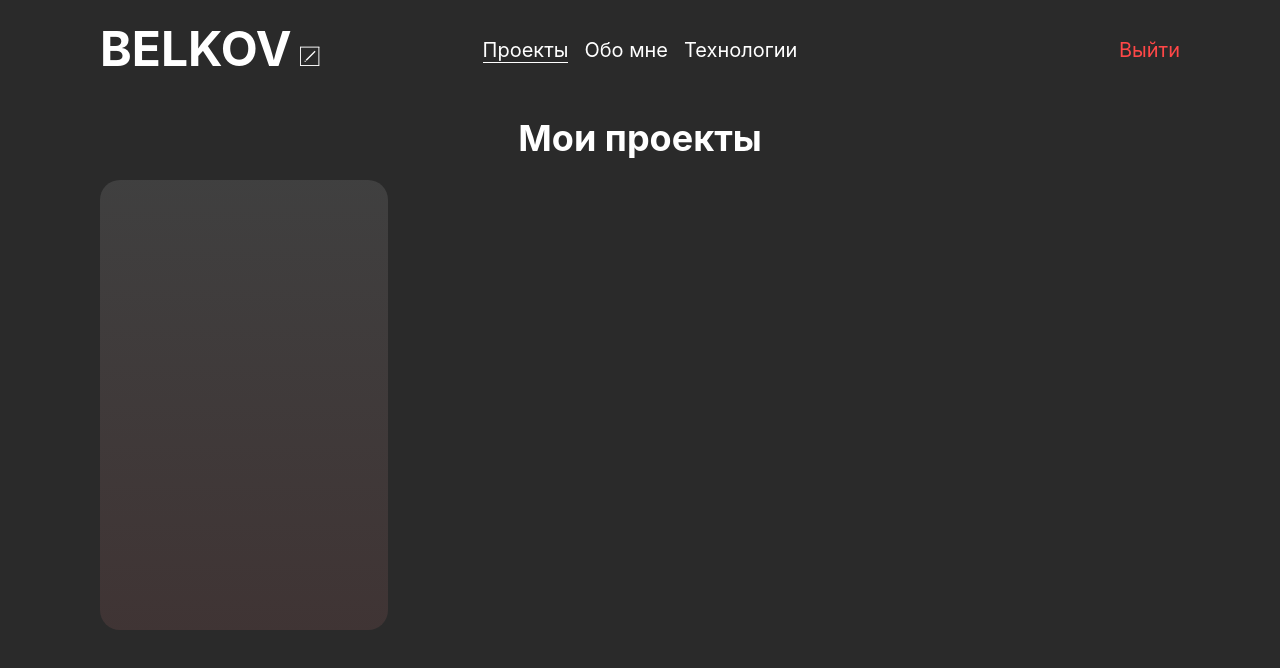
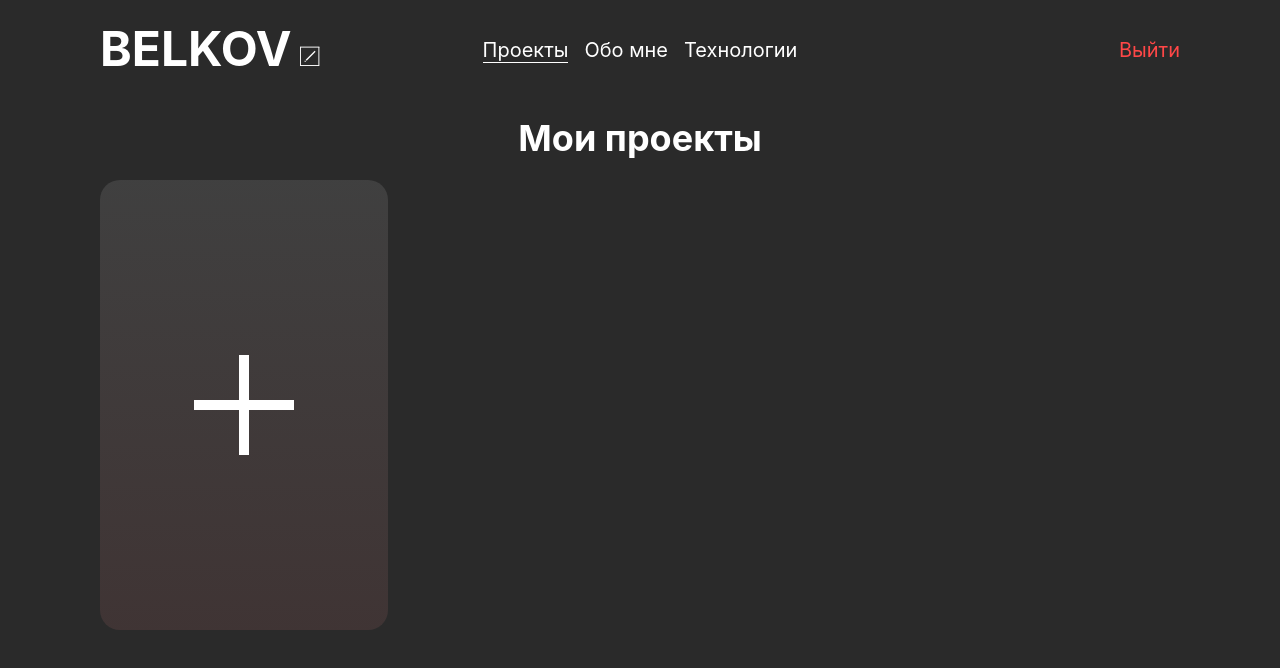
Before and after one commit to SkoroXoDTwo/portfolio-website-builder, a React (Create React App) app: page /#/ in a window 1280 px wide. Shown: the top 668 px of the page. Built offline with nearby package versions, Linux system fonts and the light colour scheme.

Commit message:
feat: создать страницу Signin

```diff
--- a/src/components/AddProjectBtn/AddProjectBtn.scss
+++ b/src/components/AddProjectBtn/AddProjectBtn.scss
@@ -3,15 +3,18 @@
   flex-flow: column;
   height: 100%;
   width: 100%;
-}
 
-.add-project__btn {
+  &__btn {
     margin: 0;
     padding: 0;
     border: none;
     background: none;
     height: 100%;
     flex: 0 1 auto;
+    display: flex;
+    justify-content: center;
+    align-items: center;
+
     background: linear-gradient(
       180deg,
       rgba(255, 255, 255, 0.1) 0%,
@@ -23,3 +26,10 @@
       cursor: pointer;
     }
   }
+
+  &__icon {
+    width: 100px;
+    height: 100px;
+    background: url(../../images/plus-icon.svg);
+  }
+}
--- a/src/components/AddProjectBtn/AddProjectBtn.tsx
+++ b/src/components/AddProjectBtn/AddProjectBtn.tsx
@@ -6,7 +6,9 @@ const AddProjectBtn: FunctionComponent<PropsWithChildren> = () => {
 
   return (
     <li className='add-project'>
-      <button className='add-project__btn' />
+      <button className='add-project__btn'>
+        <div className='add-project__icon' />
+      </button>
     </li>
   );
 }
```
Also changed, not shown: src/pages/Signin.tsx (added, +14 -0 lines), src/images/plus-icon.svg (added). Lines whose indentation alone changed are shown as unchanged.
